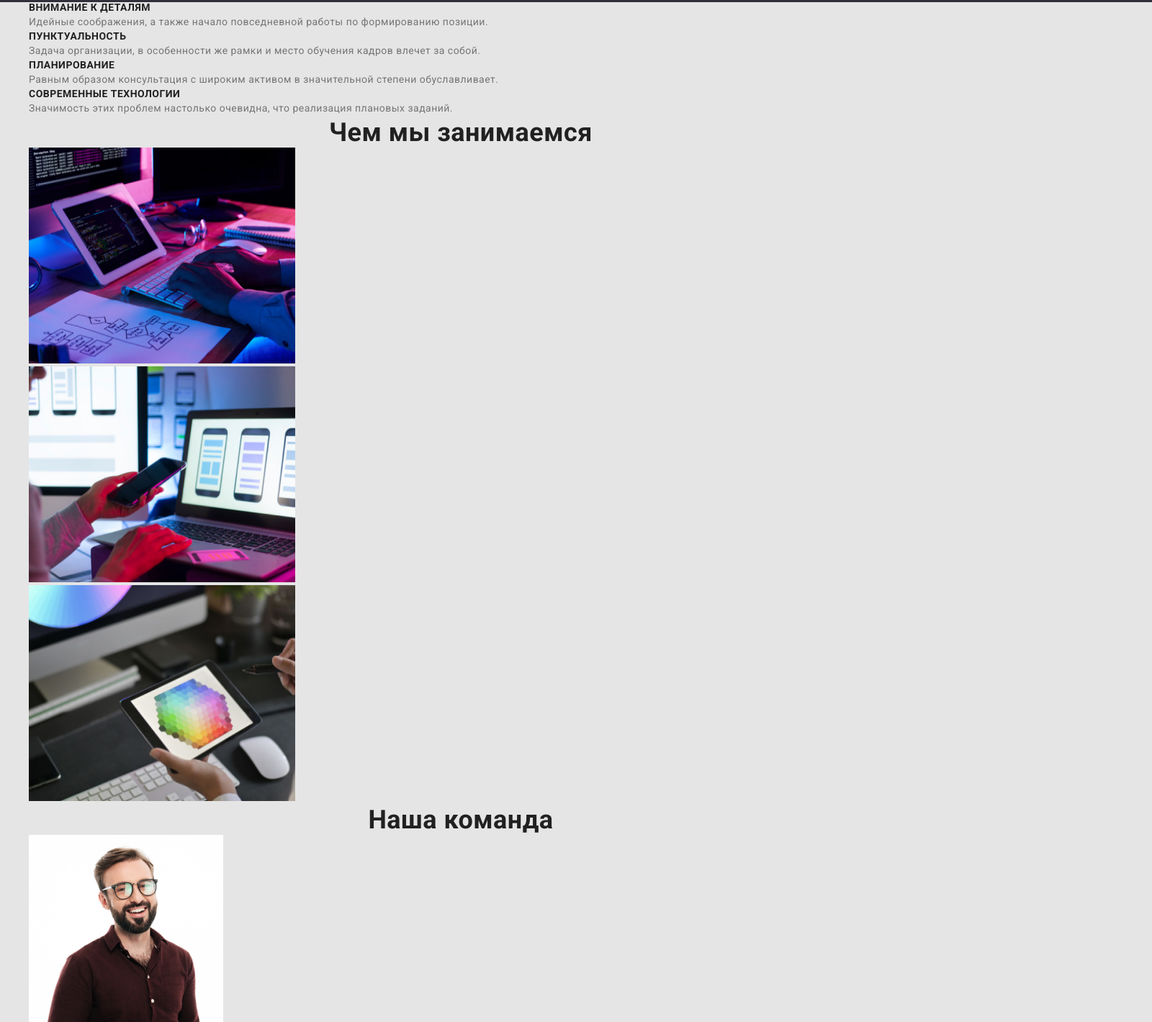
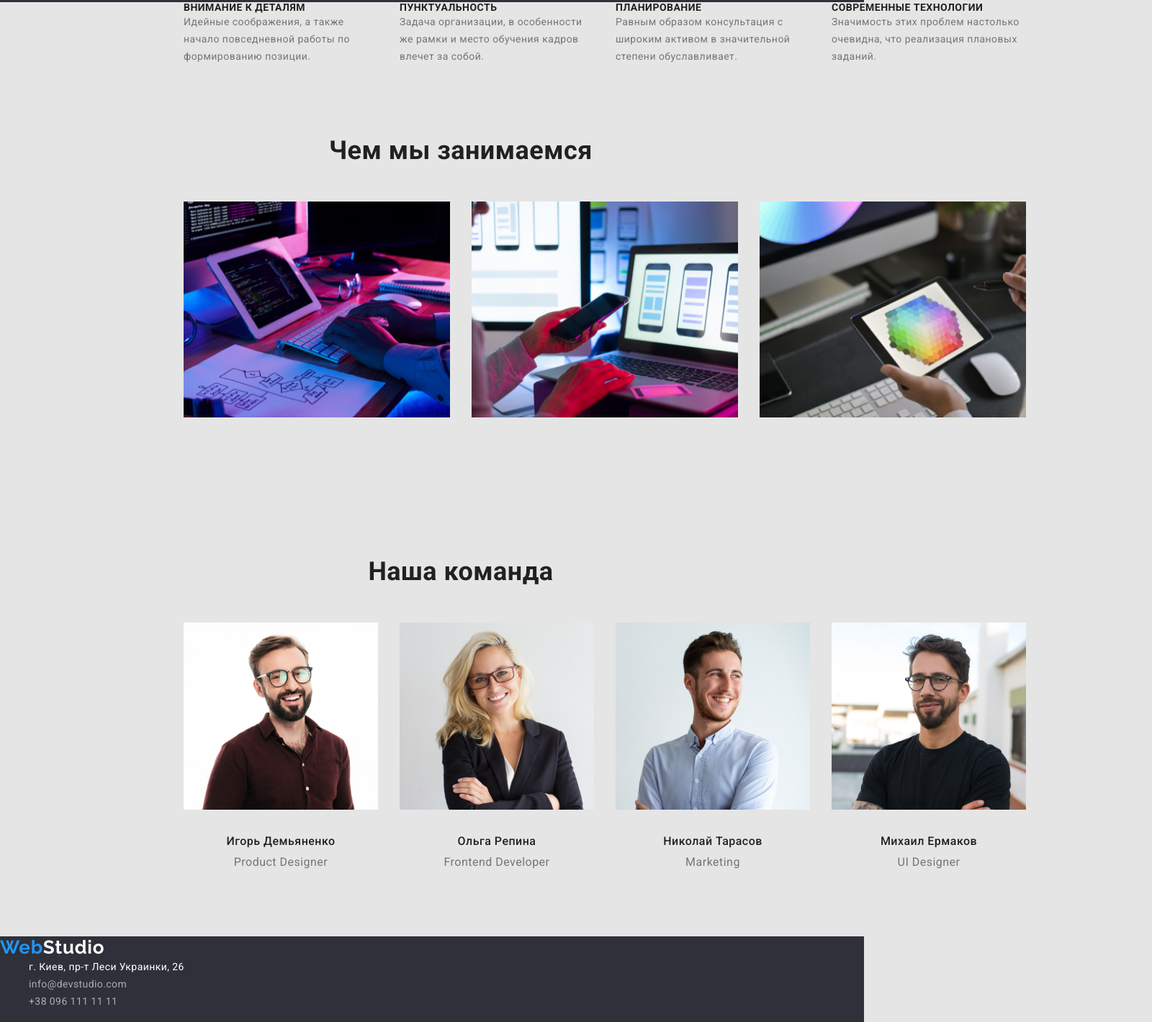
Before and after one commit to VasilKlim/goit-markup-hw-03, a plain HTML site: page index.html in a window 1280 px wide. Shown: the part 677-2097 px from the top of the page at 72% size, 1600 px wide, since content can reach past the window. Drawn offline with nearby package versions, Linux system fonts and the light colour scheme.

Commit message:
стилізує сторінку без hero і footer

```diff
--- a/css/styles2.css
+++ b/css/styles2.css
@@ -17,7 +17,7 @@ h1, h2, h3, p, ul {
 }
 
 .container {
-  width: 1600px;
+  width: 1200px;
   height: 80px;
   padding-left: 15px;
   padding-right: 15px;
@@ -39,9 +39,6 @@ h1, h2, h3, p, ul {
     font-size: 26px;
     line-height: 1.19;
     text-decoration: none;
-    padding-top: 25px;
-    padding-bottom: 25px;
-    margin-left: 215px;
     margin-right: 93px;
   }
 
@@ -57,9 +54,8 @@ h1, h2, h3, p, ul {
     letter-spacing: 0.02em;
     text-decoration: none;
     margin-right: 50px;
+  }
 
-
-  }
   .nav-link:hover,
   .header-mail:hover,
   .header-phone:hover,
@@ -71,6 +67,7 @@ h1, h2, h3, p, ul {
 
   .header-contact {
     display: flex;
+    align-items: center;
     margin-right: 0;
   }
 
@@ -89,12 +86,12 @@ h1, h2, h3, p, ul {
     text-decoration: none;
 }
 /* Секція Hero */
-
 .hero,
 .footer {
     background-color: #2F303A;
-    width: 1600px;
+    width: 1200px;
     height: 600px;
+    align-items: center;
 }
 
 .hero-title {
@@ -128,18 +125,39 @@ padding-bottom: 30px;
     margin-bottom: 200px;
 }
 
+.advantage-list {
+display: flex;
+margin-left: 215px;
+margin-bottom: 94px;
+}
+
 .advantage-title {
     font-weight: bold;
     font-size: 14px;
     line-height: 1.14;
     text-transform: uppercase;
+    width: 270px;
+    height: 16px;
+    margin-right: 30px;
 }
 
 .advantage-descr {
     color: var(--secondery-text-color);
     font-size: 14px;
     line-height: 1.71;
+    width: 270px;
+    height: 75px;
 }
+
+.aurwork-list {
+  display: flex;
+  margin-left: 215px;
+}
+
+/* .container-team {
+  width: 270px;
+  height: 368px;
+} */
 
 .aurwork-title,
 .team-title {
@@ -147,6 +165,22 @@ padding-bottom: 30px;
     font-size: 36px;
     line-height: 1.17;
     text-align: center;
+    margin-bottom: 50px;
+}
+
+.aurwork-item {
+  margin-right: 30px;
+  margin-bottom: 188px;
+}
+
+.team-list {
+  display: flex;
+  margin-left: 215px;
+}
+
+.team-item {
+margin-right: 30px;
+margin-bottom: 94px;
 }
 
 .team-name {
@@ -154,6 +188,8 @@ padding-bottom: 30px;
     font-size: 16px;
     line-height: 1.19;
     text-align: center;
+    margin-top: 30px;
+    margin-bottom: 10px;
 }
 
 .team-descr {
--- a/index.html
+++ b/index.html
@@ -123,7 +123,7 @@
       <section class="team">
         <h2 class="team-title">Наша команда</h2>
         <ul class="team-list">
-          <li class="team-item">
+          <li class="team-item container-team">
             <img class="team-link"
               src="./images/aurcomand/img1_sq.jpg"
               alt="Фото работника1"
@@ -133,7 +133,7 @@
             <h3 class="team-name">Игорь Демьяненко</h3>
             <p class="team-descr" lang="en">Product Designer</p>
           </li>
-          <li class="team-item">
+          <li class="team-item container-team">
             <img class="team-link"
               src="./images/aurcomand/img2_sq.jpg"
               alt="Фото работника2"
@@ -143,7 +143,7 @@
             <h3 class="team-name">Ольга Репина</h3>
             <p class="team-descr" lang="en">Frontend Developer</p>
           </li>
-          <li class="team-item">
+          <li class="team-item container-team">
             <img class="team-link"
               src="./images/aurcomand/img3_sq.jpg"
               alt="Фото работника3"
@@ -153,7 +153,7 @@
             <h3 class="team-name">Николай Тарасов</h3>
             <p class="team-descr" lang="en">Marketing</p>
           </li>
-          <li class="team-item">
+          <li class="team-item container-team">
             <img class="team-link"
               src="./images/aurcomand/img4_sq.jpg"
               alt="Фото работника4"
```
